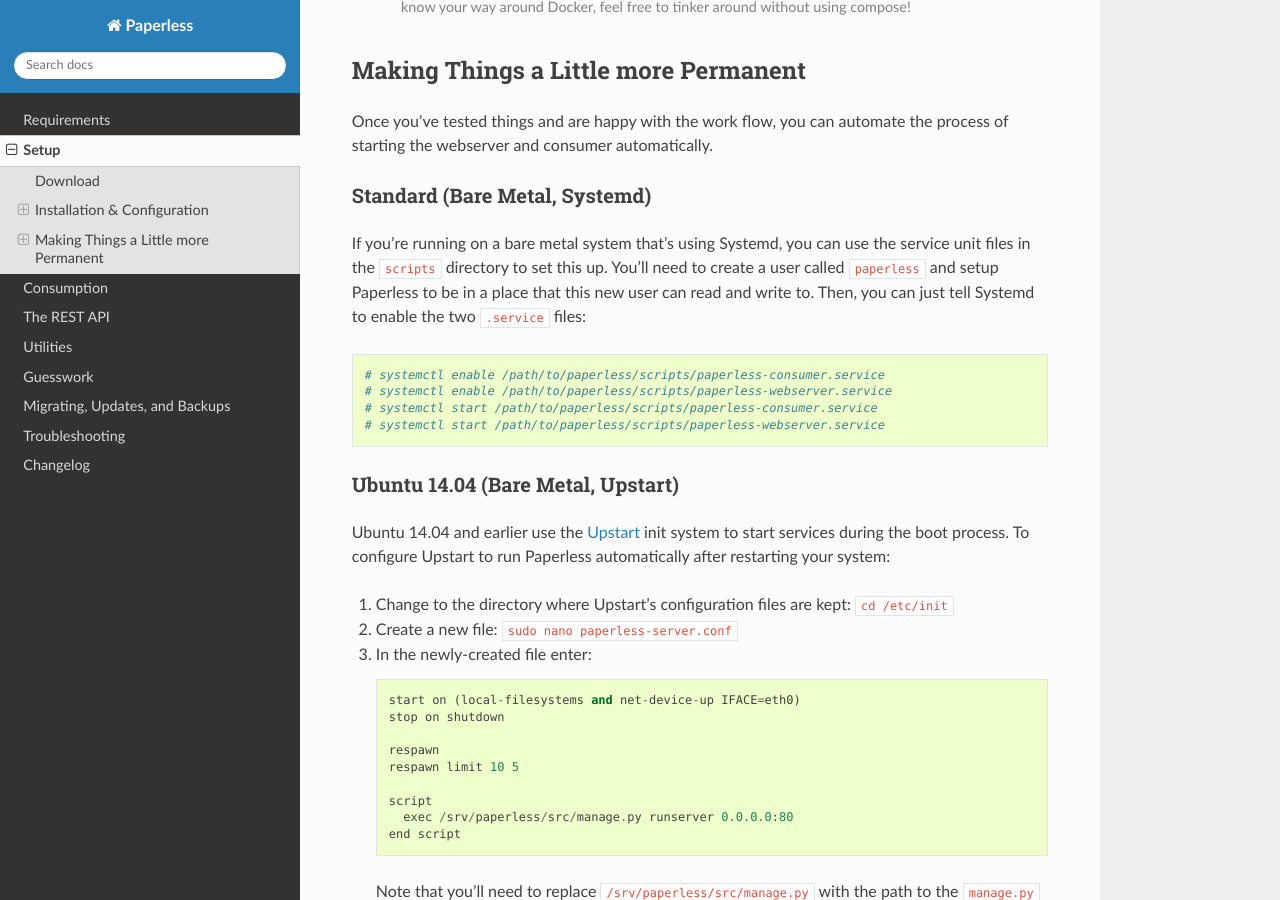
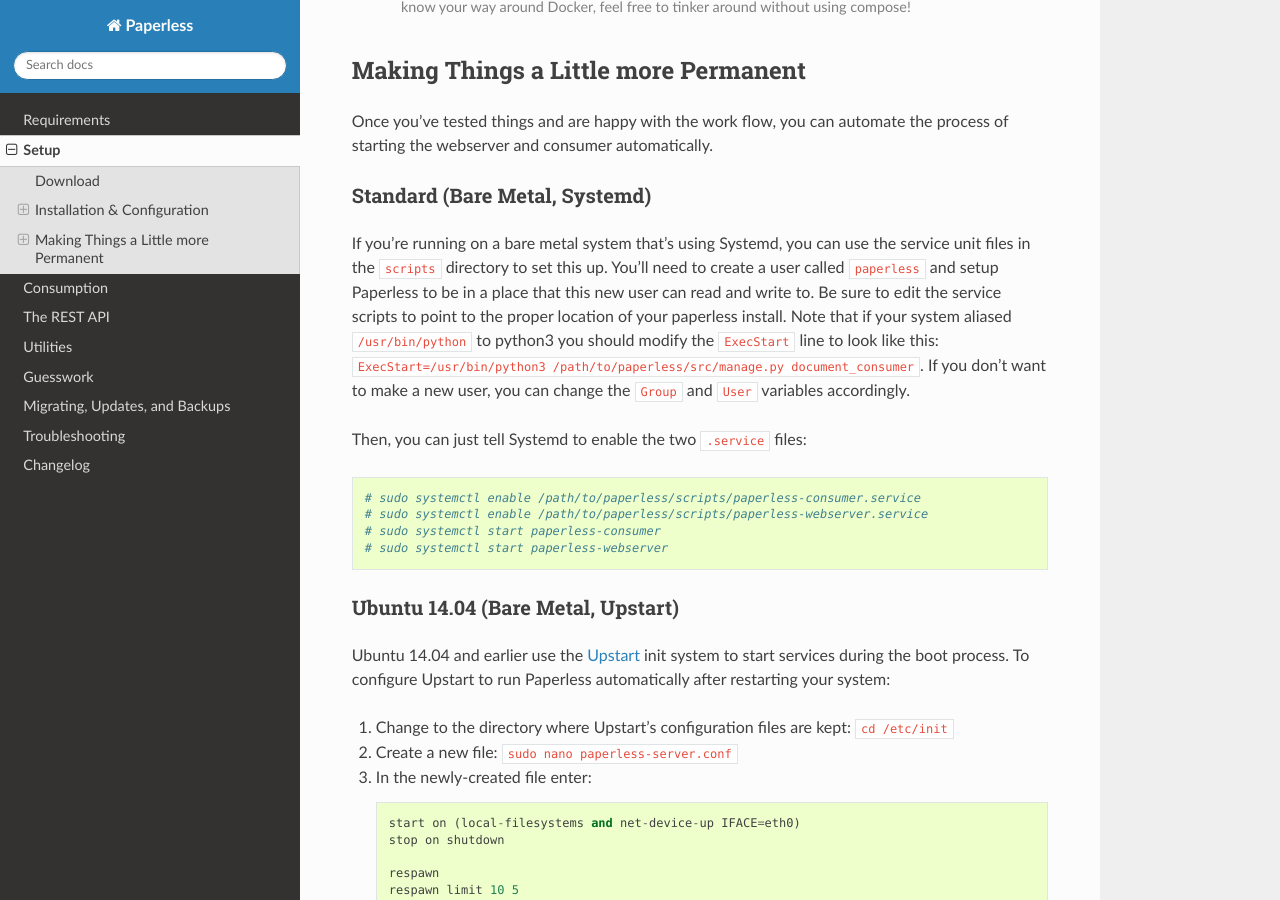
Before and after one commit to repoRangee/Large-scale, a Sphinx documentation site: the page built from docs/setup.rst, in a window 1280 px wide and 900 px high, scrolled down 4719 px. Built offline with Sphinx 7.4.7 and the Read the Docs theme 3.1.0, drawn with Linux system fonts in a browser that asks for light colours; formulas are drawn with MathJax 3.

Commit message:
Update setup flow for bare metal with systemd
The default files assume a specific path on the target system. Added a note letting people know they need to edit the files. Also fixed a bug with enabling the service - it caused odd errors on my system. Tested on Centos 7.

```diff
--- a/docs/setup.rst
+++ b/docs/setup.rst
@@ -300,13 +300,19 @@ Standard (Bare Metal, Systemd)
 If you're running on a bare metal system that's using Systemd, you can use the
 service unit files in the ``scripts`` directory to set this up.  You'll need to
 create a user called ``paperless`` and setup Paperless to be in a place that
-this new user can read and write to.  Then, you can just tell Systemd to enable
-the two ``.service`` files::
+this new user can read and write to. Be sure to edit the service scripts to point
+to the proper location of your paperless install. Note that if your system aliased
+``/usr/bin/python`` to python3 you should modify the ``ExecStart`` line to look like
+this: ``ExecStart=/usr/bin/python3 /path/to/paperless/src/manage.py document_consumer``.
+If you don't want to make a new user, you can change the ``Group`` and ``User`` variables
+accordingly.
 
-    # systemctl enable /path/to/paperless/scripts/paperless-consumer.service
-    # systemctl enable /path/to/paperless/scripts/paperless-webserver.service
-    # systemctl start /path/to/paperless/scripts/paperless-consumer.service
-    # systemctl start /path/to/paperless/scripts/paperless-webserver.service
+Then, you can just tell Systemd to enable the two ``.service`` files::
+
+    # sudo systemctl enable /path/to/paperless/scripts/paperless-consumer.service
+    # sudo systemctl enable /path/to/paperless/scripts/paperless-webserver.service
+    # sudo systemctl start paperless-consumer
+    # sudo systemctl start paperless-webserver
 
 
 .. _setup-permanent-standard-ubuntu14:
```
